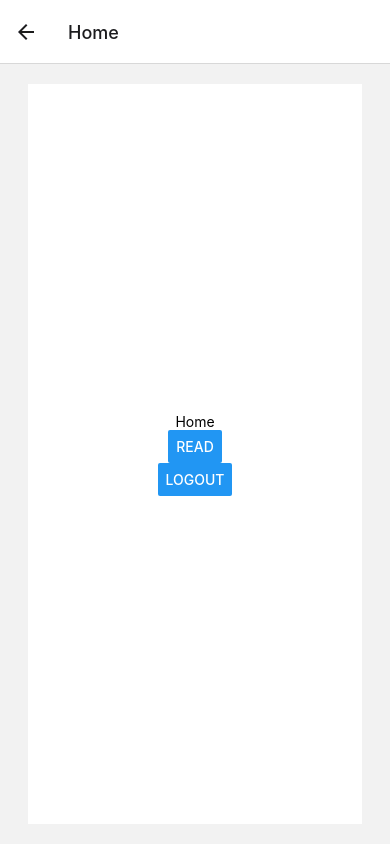
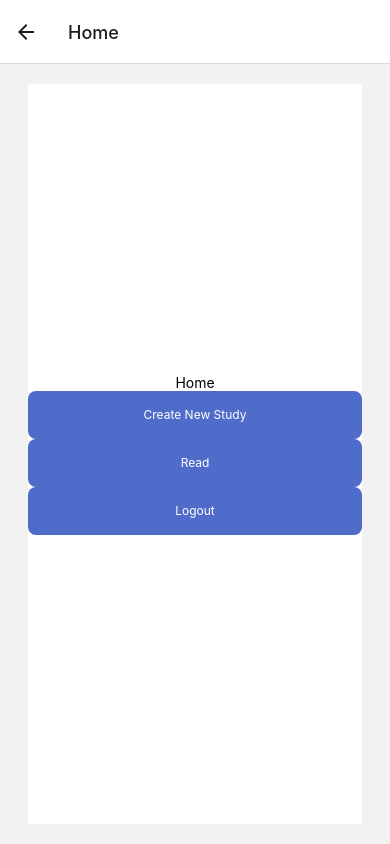
Before and after one commit to gibsonliketheguitar/react-native-image-langaguage-learning, a React Native app: screen /Home in a window 390 px wide. Built offline with nearby package versions, Linux system fonts and the light colour scheme; no server answers.

Commit message:
add rules to read subcollection, and user can create subcollections

```diff
--- a/firebase/CRUD.ts
+++ b/firebase/CRUD.ts
@@ -1,4 +1,4 @@
-import { firestoreDB } from "./firebase-admin";
+import { auth, firestoreDB } from "./firebase-admin";
 import {
   collection,
   addDoc,
@@ -7,26 +7,19 @@ import {
   doc,
   setDoc,
 } from "firebase/firestore";
-import { USERS } from "../src/constants/firebase";
+import { COLLECTION, USERS } from "../src/constants/firebase";
 
 //TODO set up emulator for these firebase functions
-export async function readCollection(name: any) {
-  try {
-    const querySnapshot = await getDocs(collection(firestoreDB, name));
-    querySnapshot.forEach((doc) => {
-      console.log(`${doc.id} => ${doc.data()}`);
-    });
-  } catch (error) {}
-}
+export async function readCollection() {}
 
 interface IGetUserDoc {
-  userId: string;
   onSuccess?: (data?: any) => void;
   onFail?: (error: string) => void;
 }
 
-export async function getUserDoc({ userId, onSuccess, onFail }: IGetUserDoc) {
+export async function getUserDoc({ onSuccess, onFail }: IGetUserDoc) {
   try {
+    const userId = auth.currentUser?.uid as string;
     const docRef = doc(firestoreDB, USERS, userId);
     const docSnap = await getDoc(docRef);
     if (docSnap.exists()) onSuccess?.(docSnap.data());
@@ -42,13 +35,13 @@ export async function createNewCollection(
   data: { [key: string]: any }
 ) {
   try {
-    const docRef = await addDoc(collection(firestoreDB, newCollectionName), {
-      ...data,
+    const userId = auth.currentUser?.uid as string;
+    const collectionRef = collection(firestoreDB, USERS, userId, COLLECTION);
+    const docRef = await addDoc(collectionRef, {
+      default: "hello world",
     });
-    //TODO create a general way to catch error
-    console.log("Document written with ID: ", docRef.id);
-  } catch (e) {
-    console.error("Error adding document: ", e);
+  } catch (error) {
+    console.log(error);
   }
 }
 
--- a/src/screens/Home.tsx
+++ b/src/screens/Home.tsx
@@ -1,7 +1,8 @@
 import React from "react";
-import { Button, StyleSheet, Text, View } from "react-native";
+import { StyleSheet, Text, View } from "react-native";
 import { useSnackbar } from "notistack";
-import { getUserDoc, readCollection } from "../../firebase/CRUD";
+import { createNewCollection, getUserDoc } from "../../firebase/CRUD";
+import Btn from "../common/Btn";
 
 export default function Home({ navigation }: any) {
     const { enqueueSnackbar } = useSnackbar();
@@ -24,22 +25,31 @@ export default function Home({ navigation }: any) {
         }
 
         getUserDoc({
-            userId: 'K0gMsV1uSDeYtCRILZiG6RIFiD3G',
             onSuccess,
             onFail,
+        })
+    }
+
+    const handleCreateNewStudy = () => {
+        createNewCollection('collections', {
+            default: 'Hello World'
         })
     }
 
     return (
         <View style={styles.container}>
             <Text>Home</Text>
-            <Button
+            <Btn
+                title="Create New Study"
+                handleOnPress={handleCreateNewStudy}
+            />
+            <Btn
                 title="Read"
-                onPress={handleReadUserDoc}
+                handleOnPress={handleReadUserDoc}
             />
-            <Button
+            <Btn
                 title="Logout"
-                onPress={() => navigation.navigate('Logout')}
+                handleOnPress={() => navigation.navigate('Logout')}
             />
         </View>
     )
```
Also changed, not shown: 1 other file (tests, documents, lock files or other folders).
